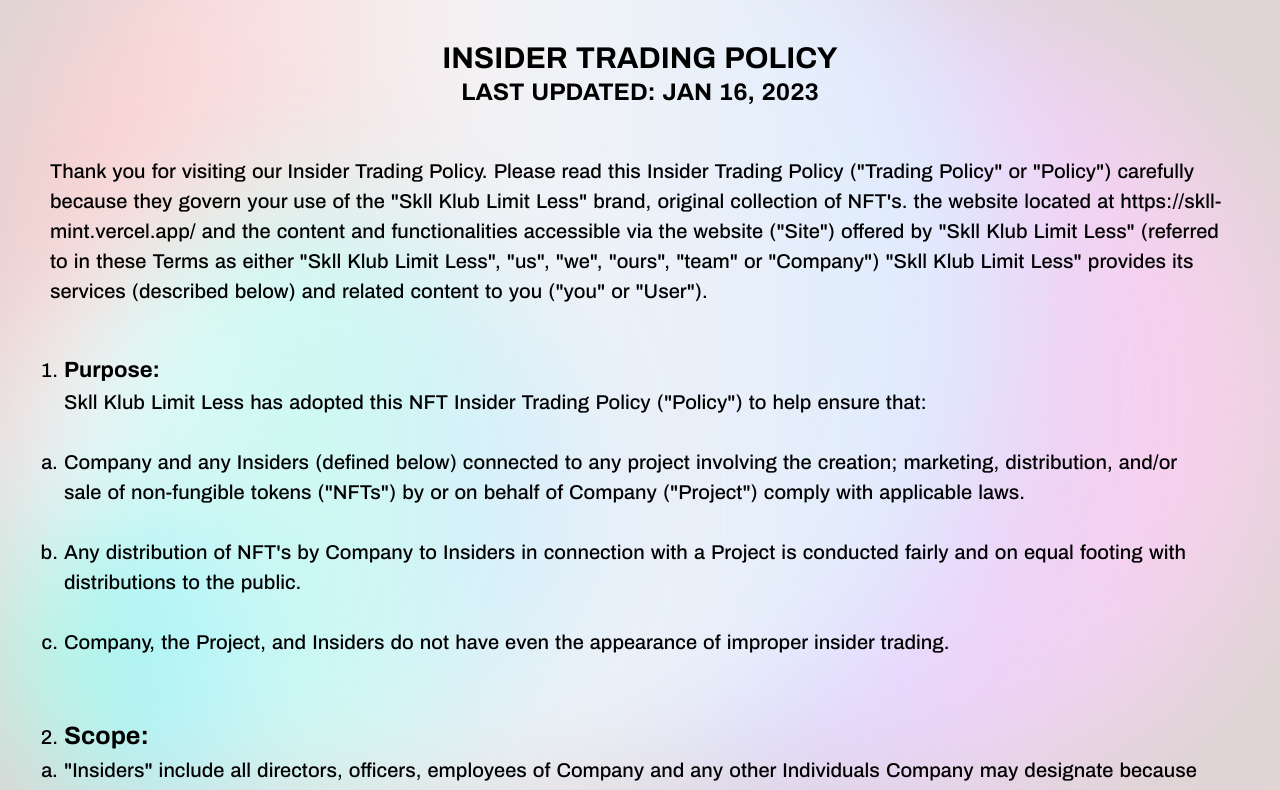
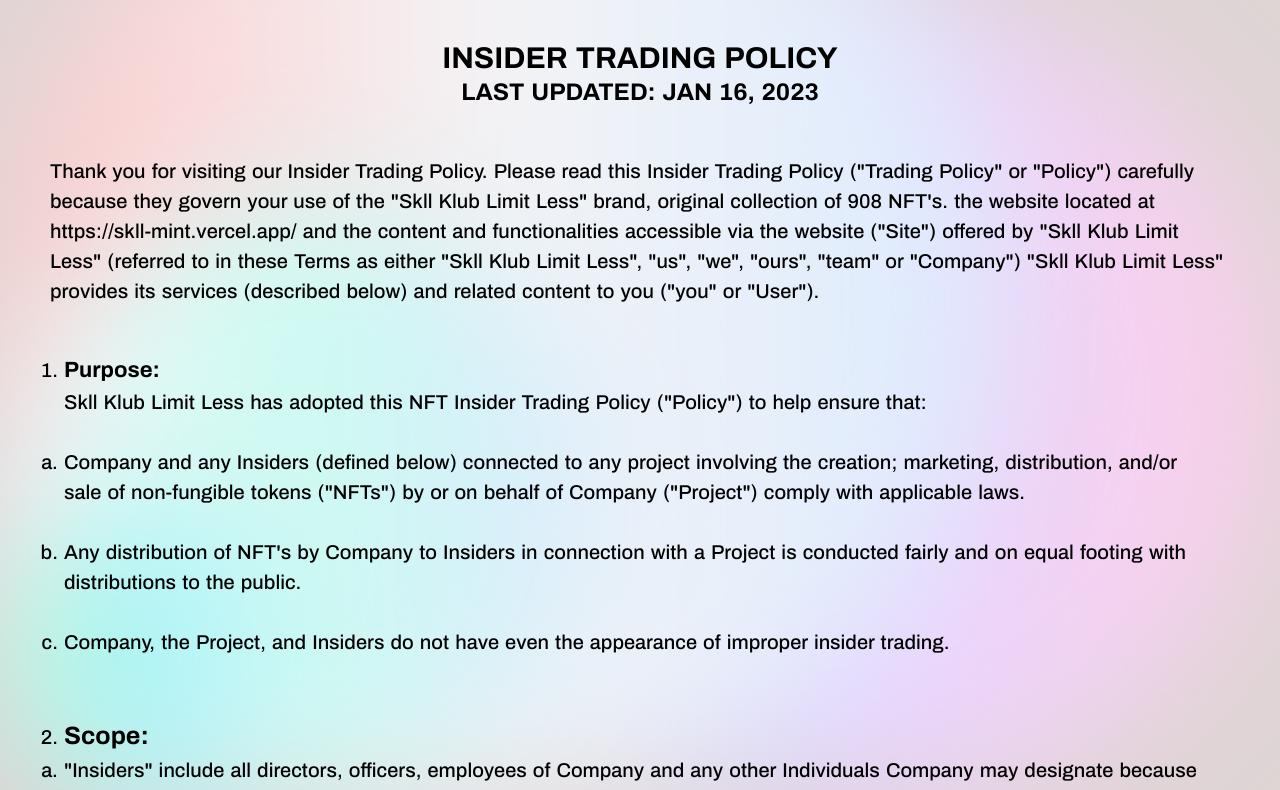
Before and after one commit to skllproject0/skll-mint, a Next.js app: page /privacy in a window 1280 px wide. Shown: the top 790 px of the page. Built offline with nearby package versions, Linux system fonts and the light colour scheme.

Commit message:
fix details

```diff
--- a/pages/privacy.js
+++ b/pages/privacy.js
@@ -18,7 +18,7 @@
         <h1 className='text-center text-2xl font-bold'>LAST UPDATED: JAN 16, 2023</h1>
         <br/>
         <br/>
-        <p className='text-[20px] font-medium md:mx-[-14px]'>Thank you for visiting our Insider Trading Policy. Please read this Insider Trading Policy (&quot;Trading Policy&quot; or &quot;Policy&quot;) carefully because they govern your use of the &quot;Skll Klub Limit Less&quot; brand, original collection of  NFT's.
+        <p className='text-[20px] font-medium md:mx-[-14px]'>Thank you for visiting our Insider Trading Policy. Please read this Insider Trading Policy (&quot;Trading Policy&quot; or &quot;Policy&quot;) carefully because they govern your use of the &quot;Skll Klub Limit Less&quot; brand, original collection of 908 NFT's.
 the website located at https://skll-mint.vercel.app/ and the content and functionalities accessible via the website (&quot;Site&quot;) offered by &quot;Skll Klub Limit Less&quot; (referred to in these Terms as either &quot;Skll Klub Limit Less&quot;, &quot;us&quot;, &quot;we&quot;, &quot;ours&quot;, &quot;team&quot; or &quot;Company&quot;) &quot;Skll Klub Limit Less&quot; provides its services (described below) and related content to you (&quot;you&quot; or &quot;User&quot;).</p><br/><br/>
 
 <ul className='list-decimal text-[20px] font-medium'>
```
